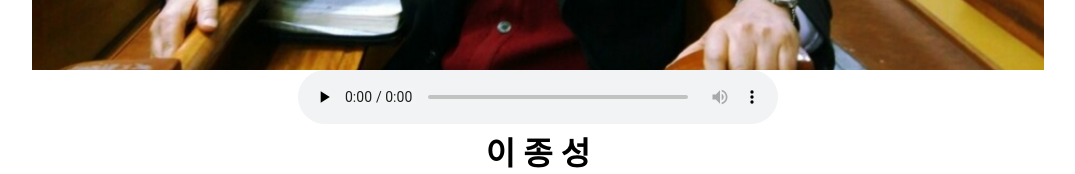
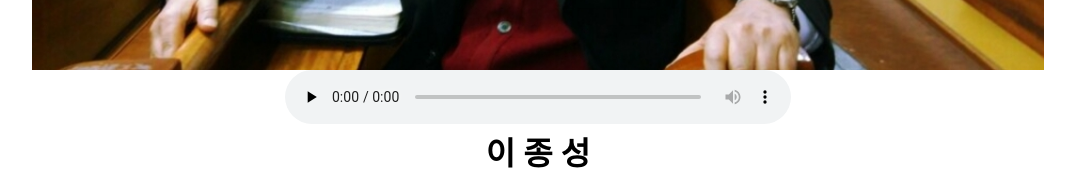
Before and after one commit to jellyhani/hyweb, a plain HTML site: page ljt.html in a window 1280 px wide. Shown: the part 507-681 px from the top of the page, without its empty margins (102-1177 px from the left). Drawn offline with nearby package versions, Linux system fonts and the light colour scheme.

Commit message:
update ljt.html

```diff
--- a/ljt.html
+++ b/ljt.html
@@ -12,7 +12,7 @@
     <div class="con">
         <div class="img">
     <img src="이종성.jpg" onclick="javascript:newin=window.open('about:blank'); newin.location.href='이종성.jpg';" alt="이종성 목사">
-    	<audio controls preload="none" style="width:480px;"> <source src="ljt.m4a" type="audio/mp4" />
+    	<audio controls preload="none" style="width: 50%"> <source src="ljt.m4a" type="audio/mp4" />
     <p>마지막..녹음.. 2021.12.25 12시 11분</p>
     </audio>
     <h1>이 종 성</h1>
```
